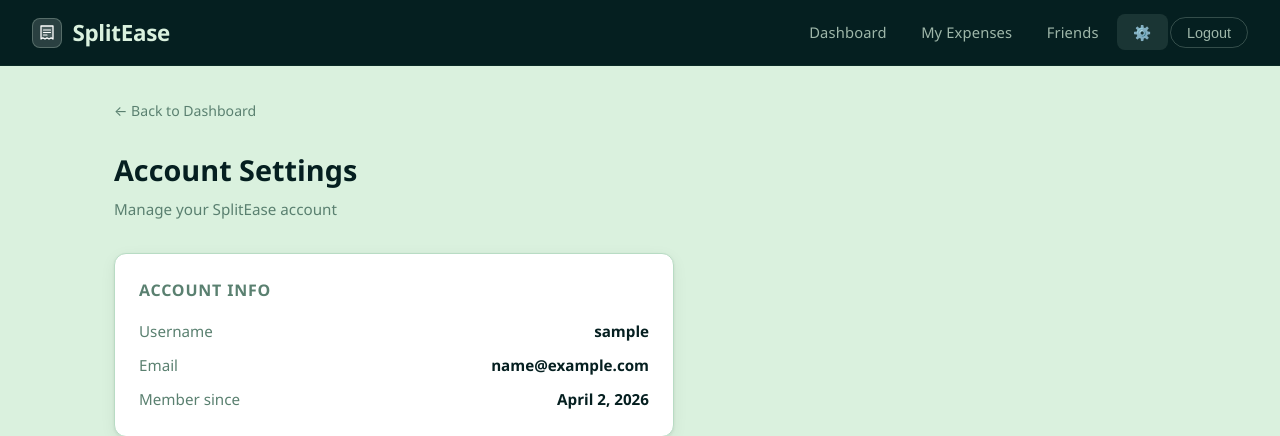
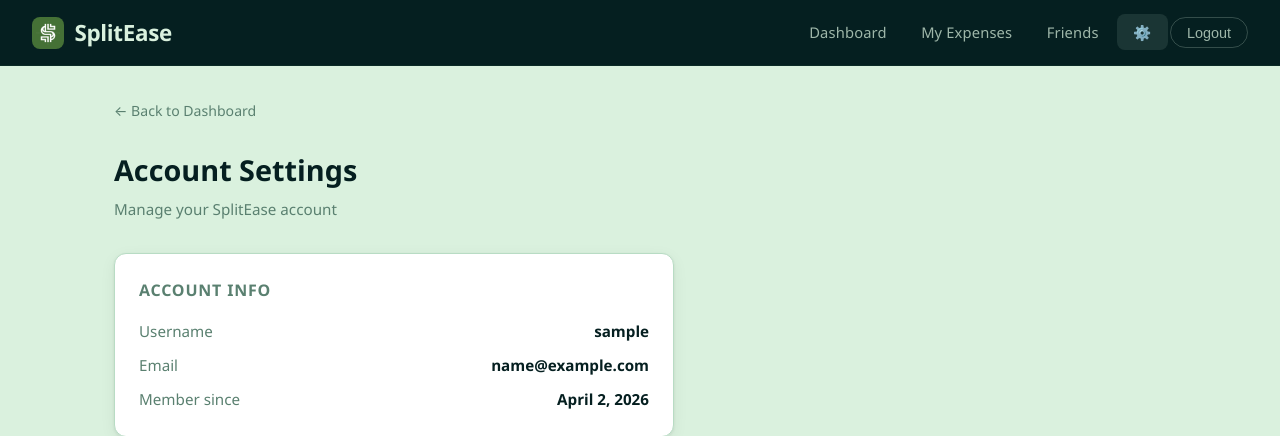
Before and after one commit to pushpitshukla28/SplitEase, a Django app: page /settings/ in a window 1280 px wide. Shown: the top 436 px of the page. Run offline with Django 5.2, Linux system fonts and the light colour scheme; the visitor is signed in with stand-in values (Sample User, id 1); data that the repository does not hold is empty.

Commit message:
Replace logo with custom S icon across navbar, hero, and footer
Co-Authored-By: Claude Sonnet 4.6 <noreply@anthropic.com>

```diff
--- a/templates/base.html
+++ b/templates/base.html
@@ -53,14 +53,7 @@
 
 <nav class="navbar">
   <a href="{% url 'dashboard' %}" class="navbar-brand">
-    <span class="logo-mark">
-      <svg width="16" height="17" viewBox="0 0 16 17" fill="none" xmlns="http://www.w3.org/2000/svg">
-        <path d="M2 2h12v13l-1.8-1.1L10 15l-2-1.1L6 15l-2.2-1.1L2 15z" stroke="white" stroke-width="1.3" stroke-linejoin="round" fill="rgba(255,255,255,0.15)"/>
-        <line x1="4.5" y1="6" x2="11.5" y2="6" stroke="white" stroke-width="1.2" stroke-linecap="round"/>
-        <line x1="4.5" y1="8.5" x2="11.5" y2="8.5" stroke="white" stroke-width="1.2" stroke-linecap="round"/>
-        <line x1="4.5" y1="11" x2="8" y2="11" stroke="white" stroke-width="1.2" stroke-linecap="round"/>
-      </svg>
-    </span> SplitEase
+    <img src="{% static 'icons/logo.jpg' %}" alt="SplitEase" style="width:32px;height:32px;object-fit:contain;border-radius:8px;"> SplitEase
   </a>
   <ul class="navbar-nav">
     <li><a href="{% url 'dashboard' %}">Dashboard</a></li>
--- a/templates/landing.html
+++ b/templates/landing.html
@@ -432,7 +432,7 @@
   <div class="hero-content">
     <div class="hero-badge">✨ Free &amp; easy to use</div>
 
-    <span class="hero-logo">💸</span>
+    <img src="{% static 'icons/logo.jpg' %}" alt="SplitEase" class="hero-logo" style="width:90px;height:90px;object-fit:contain;border-radius:20px;">
 
     <h1 class="hero-title">
       Split expenses,<br>
@@ -548,7 +548,7 @@
   <div class="footer-main">
     <div>
       <div class="footer-brand">
-        <div class="footer-brand-icon">₹</div>
+        <img src="{% static 'icons/logo.jpg' %}" alt="SplitEase" style="width:32px;height:32px;object-fit:contain;border-radius:8px;">
         SplitEase
       </div>
       <p class="footer-tagline">The simplest way to split expenses with friends and family. Track trips, settle debts, stay friends.</p>
```
Also changed, not shown: static/icons/logo.jpg (added).
